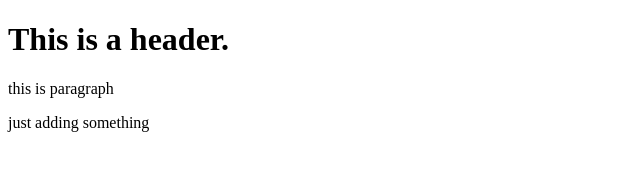
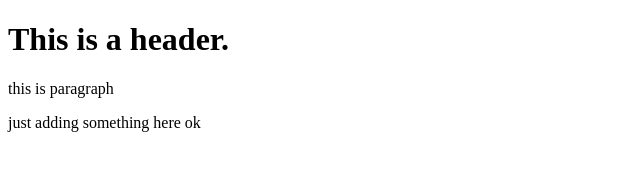
Before and after one commit to parub22/bootstrap-website, a website: page index.html in a window 1280 px wide. Shown: the full height of the page, 0-640 px from the left. Drawn offline with Linux system fonts and the light colour scheme.

Commit message:
updated git

```diff
--- a/index.html
+++ b/index.html
@@ -9,6 +9,6 @@
 <body>
     <h1>This is a header.</h1>
     <p>this is paragraph</p>
-    <p>just adding something</p>
+    <p>just adding something here ok</p>
 </body>
 </html>
```
Also changed, not shown: 1 other file.
